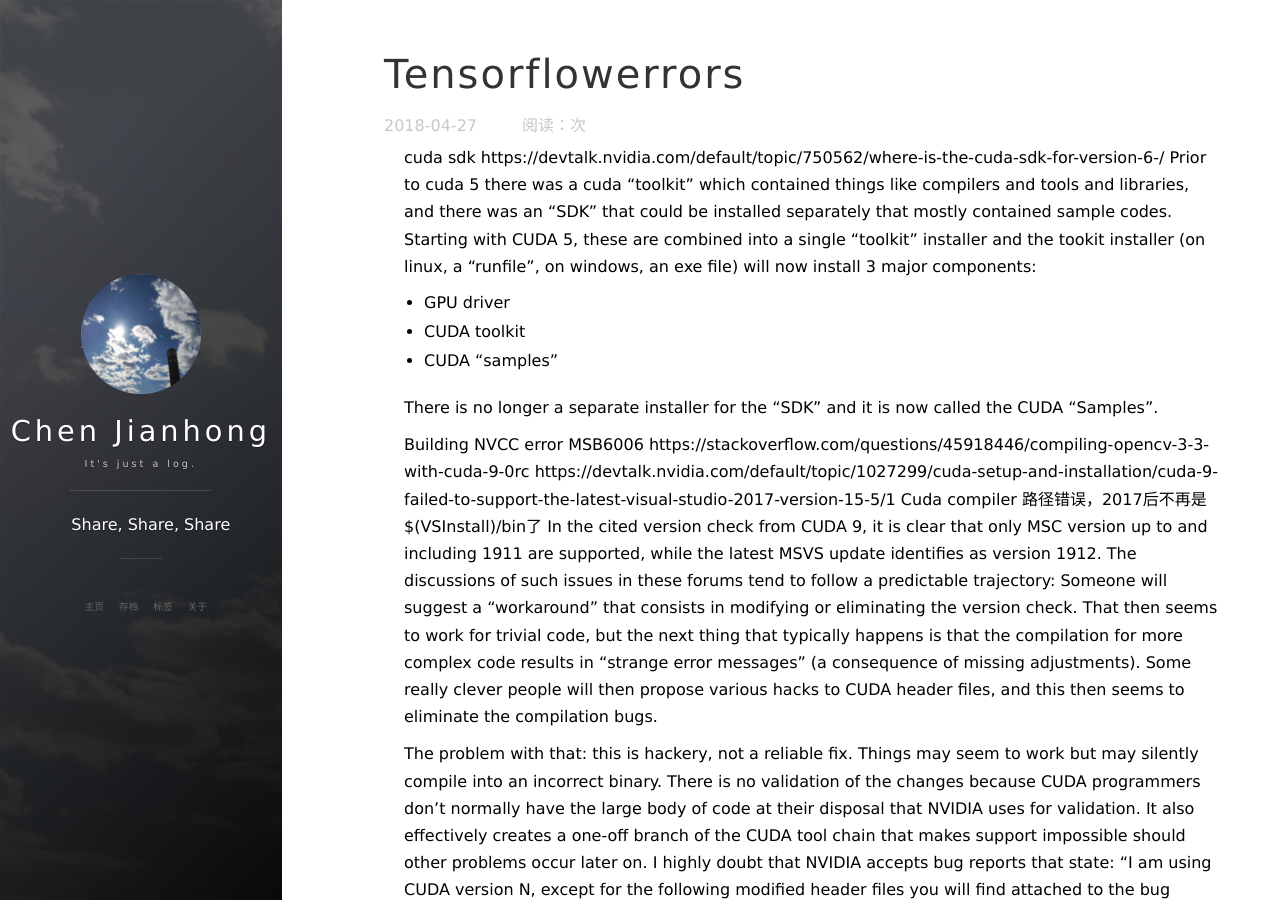
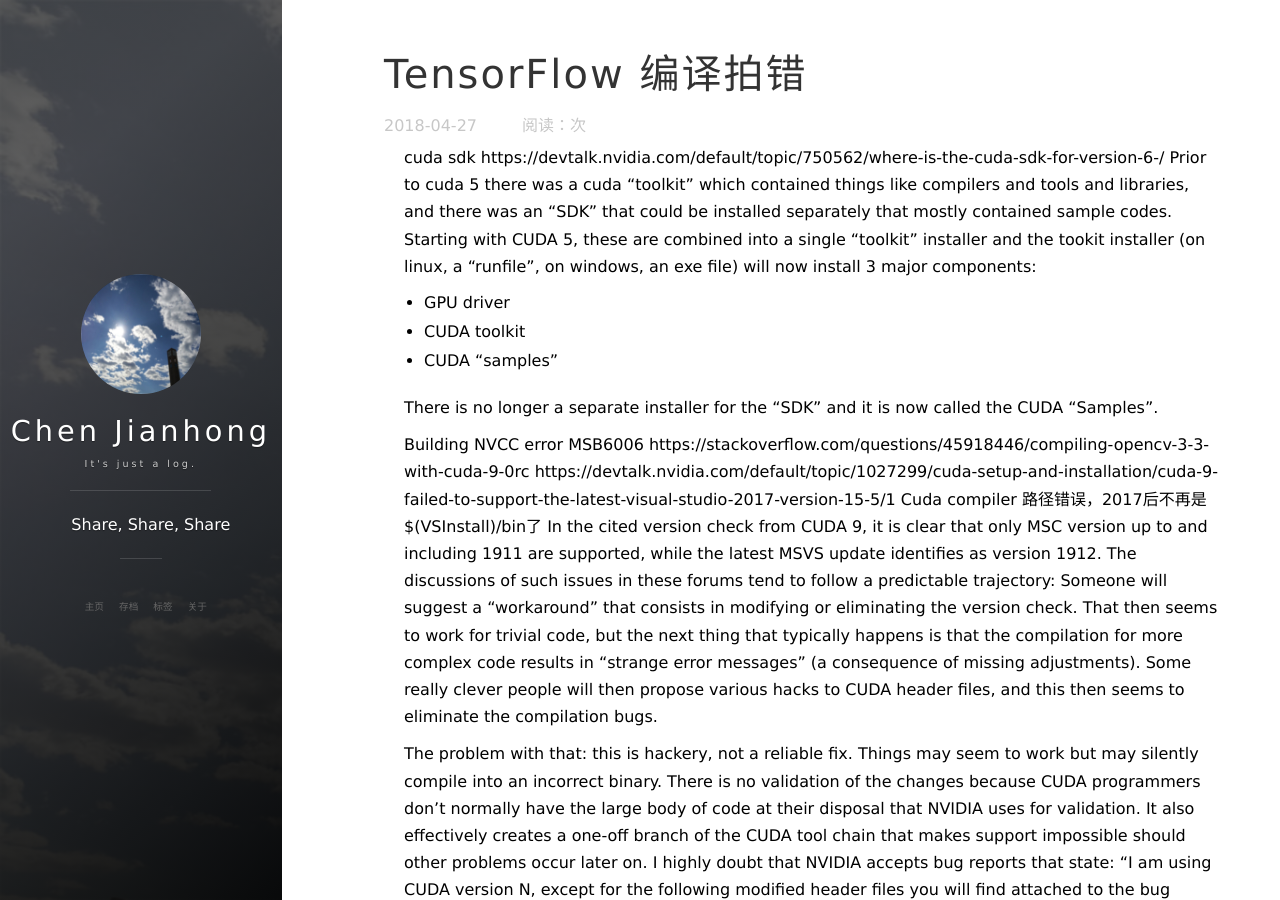
Before and after one commit to giantchen2012/daily-log, a Jekyll site: the page built from _posts/2018-04-27-TensorFlowErrors.md, in a window 1280 px wide and 900 px high. Built offline with Jekyll 4.4.1, drawn with Linux system fonts in a browser that asks for light colours; nearby versions of some CDN libraries; our own code applies the rules of GitHub Pages for plain Markdown files; comment, search, counter and statistics services are not loaded.

Commit message:
TensorFlow error篇格式化

```diff
--- a/_config.yml
+++ b/_config.yml
@@ -10,7 +10,7 @@ description: Share, Share, Share
 # 头像里面的标题
 avatarTitle: JC
 # 头像里面的描述
-avatarDesc: 一杯敬过往，一杯敬明天，有趣的博客两百斤
+avatarDesc: 有趣的博客两百斤
 url: "http://giantchen2012.github.io"
 
 # Comment
--- a/_posts/2018-04-27-TensorFlowErrors.md
+++ b/_posts/2018-04-27-TensorFlowErrors.md
@@ -1,3 +1,10 @@
+---
+layout: post
+title: TensorFlow 编译拍错
+date: 2018-04-27
+tags: [TensorFlow,开源,AI]
+---
+
 cuda sdk
 https://devtalk.nvidia.com/default/topic/750562/where-is-the-cuda-sdk-for-version-6-/
 Prior to cuda 5 there was a cuda "toolkit" which contained things like compilers and tools and libraries, and there was an "SDK" that could be installed separately that mostly contained sample codes. Starting with CUDA 5, these are combined into a single "toolkit" installer and the tookit installer (on linux, a "runfile", on windows, an exe file) will now install 3 major components:
```
